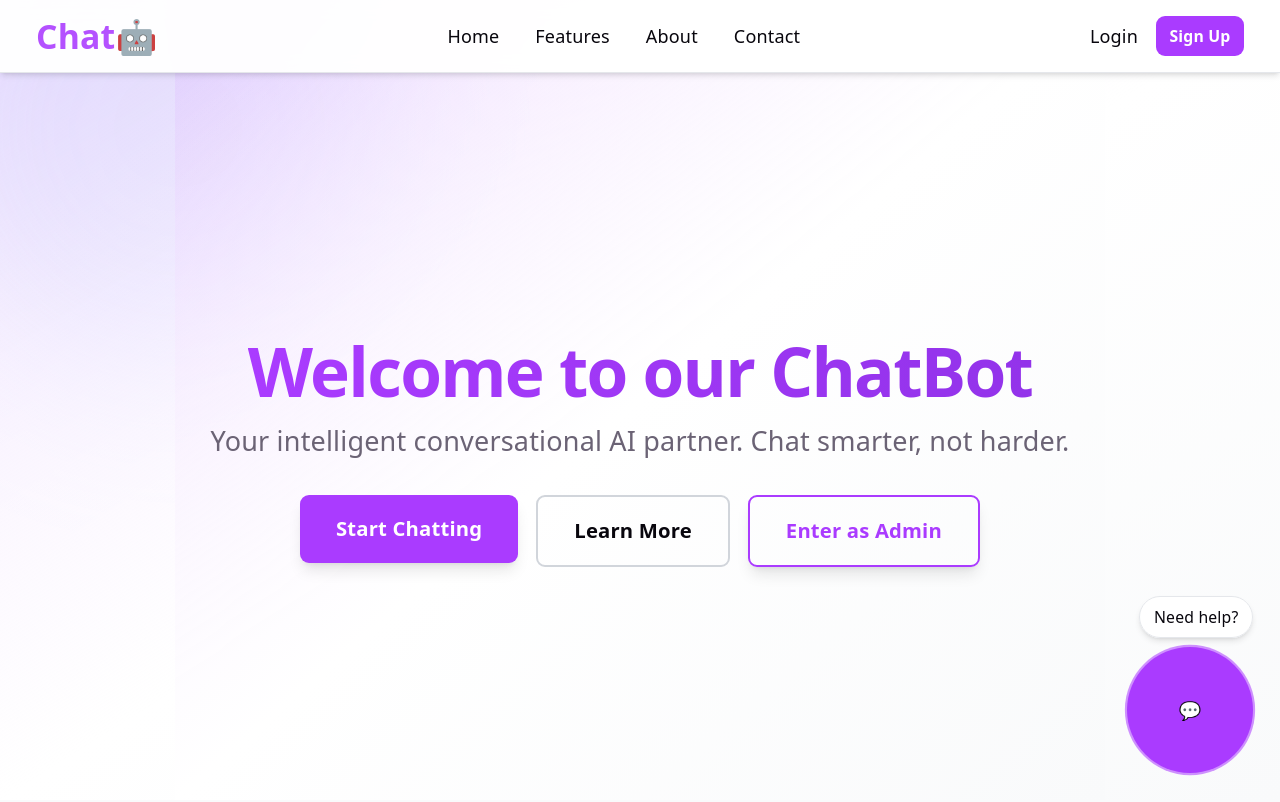
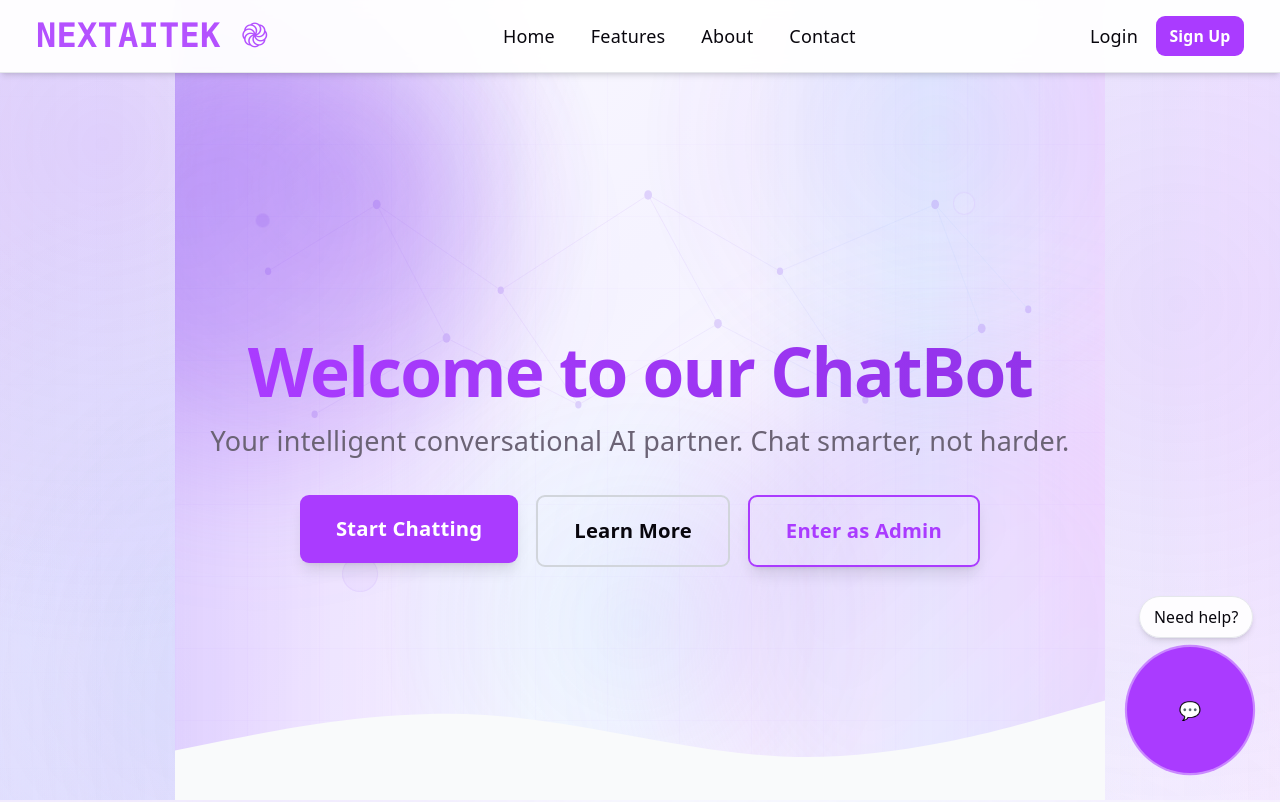
Before and after one commit to ainov9/internship, a React (Vite) app in the folder front/: page / in a window 1280 px wide. Shown: the top 802 px of the page. Built offline with nearby package versions, Linux system fonts and the light colour scheme.

Commit message:
addind a smooth background

```diff
--- a/front/src/App.css
+++ b/front/src/App.css
@@ -1,13 +1,13 @@
 body {
   margin: 0;
-  background: linear-gradient(135deg, #f8f7ff 0%, #eef4ff 45%, #fef7ff 100%);
+  background: linear-gradient(150deg, #f9f9ff 0%, #eef4ff 42%, #fff9fd 100%);
   transition: background 0.6s ease;
 }
 
 .app-shell {
   position: relative;
   overflow-x: hidden;
-  background: linear-gradient(135deg, rgba(255, 255, 255, 0.92), rgba(245, 247, 255, 0.9));
+  background: linear-gradient(135deg, rgba(255, 255, 255, 0.95), rgba(247, 249, 255, 0.98));
 }
 
 .app-shell::before,
@@ -46,6 +46,46 @@ body {
   z-index: 1000;
 }
 
+.home-page-background {
+  position: relative;
+  isolation: isolate;
+  overflow: hidden;
+  min-height: 100vh;
+  background:
+    radial-gradient(circle at 8% 18%, rgba(124, 58, 237, 0.14), transparent 28rem),
+    radial-gradient(circle at 92% 38%, rgba(168, 85, 247, 0.12), transparent 32rem),
+    radial-gradient(circle at 18% 80%, rgba(56, 189, 248, 0.08), transparent 26rem),
+    linear-gradient(135deg, #fbfaff 0%, #f4f6ff 42%, #ffffff 100%);
+  background-attachment: fixed;
+}
+
+.home-page-background::before,
+.home-page-background::after {
+  content: "";
+  position: absolute;
+  inset: 0;
+  pointer-events: none;
+  z-index: -1;
+}
+
+.home-page-background::before {
+  background:
+    radial-gradient(circle at 30% 20%, rgba(124, 58, 237, 0.12), transparent 24rem),
+    radial-gradient(circle at 80% 30%, rgba(168, 85, 247, 0.08), transparent 26rem),
+    linear-gradient(90deg, rgba(124, 58, 237, 0.12) 0%, rgba(168, 85, 247, 0.06) 28%, transparent 60%),
+    linear-gradient(270deg, rgba(168, 85, 247, 0.12) 0%, rgba(56, 189, 248, 0.05) 30%, transparent 70%);
+  animation: heroSideGlow 24s ease-in-out infinite alternate;
+  opacity: 0.85;
+}
+
+.home-page-background::after {
+  background:
+    linear-gradient(rgba(124, 58, 237, 0.02) 1px, transparent 1px),
+    linear-gradient(90deg, rgba(124, 58, 237, 0.02) 1px, transparent 1px);
+  background-size: 96px 96px;
+  opacity: 0.22;
+}
+
 @keyframes floatBackground {
   from {
     transform: translate(0, 0) scale(1);
@@ -54,3 +94,108 @@ body {
     transform: translate(30px, -30px) scale(1.08);
   }
 }
+
+.hero-background {
+  isolation: isolate;
+}
+
+.hero-gradient-drift {
+  background:
+    radial-gradient(circle at 18% 24%, rgba(124, 58, 237, 0.16), transparent 28%),
+    radial-gradient(circle at 82% 18%, rgba(168, 85, 247, 0.12), transparent 30%),
+    radial-gradient(circle at 50% 78%, rgba(56, 189, 248, 0.1), transparent 34%);
+  animation: heroGradientDrift 16s ease-in-out infinite alternate;
+}
+
+.hero-side-gradient-left {
+  background: linear-gradient(
+    90deg,
+    rgba(124, 58, 237, 0.22) 0%,
+    rgba(168, 85, 247, 0.12) 34%,
+    transparent 78%
+  );
+  animation: heroSideGlow 14s ease-in-out infinite alternate;
+}
+
+.hero-side-gradient-right {
+  background: linear-gradient(
+    270deg,
+    rgba(168, 85, 247, 0.2) 0%,
+    rgba(56, 189, 248, 0.1) 38%,
+    transparent 78%
+  );
+  animation: heroSideGlow 16s ease-in-out infinite alternate-reverse;
+}
+
+.hero-blob-a {
+  animation: heroBlobFloat 13s ease-in-out infinite alternate;
+}
+
+.hero-blob-b {
+  animation: heroBlobFloat 16s ease-in-out infinite alternate-reverse;
+}
+
+.hero-float-circle {
+  animation: heroCircleFloat 9s ease-in-out infinite;
+}
+
+.hero-float-delay {
+  animation-delay: -3s;
+}
+
+.hero-float-slow {
+  animation-duration: 12s;
+  animation-delay: -6s;
+}
+
+@keyframes heroGradientDrift {
+  from {
+    transform: translate3d(-1.5%, -1%, 0) scale(1);
+  }
+  to {
+    transform: translate3d(1.5%, 1%, 0) scale(1.03);
+  }
+}
+
+@keyframes heroSideGlow {
+  from {
+    filter: saturate(1);
+    transform: translate3d(0, 0, 0);
+  }
+  to {
+    filter: saturate(1.25);
+    transform: translate3d(0, -10px, 0);
+  }
+}
+
+@keyframes heroBlobFloat {
+  from {
+    transform: translate3d(0, 0, 0) scale(1);
+  }
+  to {
+    transform: translate3d(24px, -20px, 0) scale(1.08);
+  }
+}
+
+@keyframes heroCircleFloat {
+  0%,
+  100% {
+    transform: translate3d(0, 0, 0);
+    opacity: 0.45;
+  }
+  50% {
+    transform: translate3d(10px, -16px, 0);
+    opacity: 0.8;
+  }
+}
+
+@media (prefers-reduced-motion: reduce) {
+  .hero-gradient-drift,
+  .hero-side-gradient-left,
+  .hero-side-gradient-right,
+  .hero-blob-a,
+  .hero-blob-b,
+  .hero-float-circle {
+    animation: none;
+  }
+}
--- a/front/src/App.jsx
+++ b/front/src/App.jsx
@@ -85,7 +85,7 @@ function App() {
   }
 
   return (
-    <div className="app-shell min-h-screen bg-white">
+    <div className="app-shell min-h-screen bg-transparent">
       {/* Navigation */}
       <Navbar
         onNavClick={handleNavClick}
@@ -108,11 +108,11 @@ function App() {
       )}
 
       {currentPage === 'home' && (
-        <>
+        <div className="home-page-background">
       {/* Hero Section */}
       <section
         id="home"
-        className="flex min-h-screen scroll-mt-20 items-center justify-center bg-gradient-to-br from-primary-light via-white to-gray-50"
+        className="flex min-h-screen scroll-mt-20 items-center justify-center bg-transparent"
       >
         <Hero
           title="Welcome to our  ChatBot"
@@ -125,7 +125,7 @@ function App() {
       </section>
 
       {/* Features Section */}
-      <section id="features" className="scroll-mt-20 py-20 bg-gray-50">
+      <section id="features" className="scroll-mt-20 py-20 bg-white/55 backdrop-blur-[1px]">
         <div className="max-w-6xl mx-auto px-4 sm:px-6 lg:px-8">
           <div className="text-center mb-16">
             <motion.h2
@@ -186,7 +186,7 @@ function App() {
       </section>
 
       {/* About Section */}
-      <section id="about" className="scroll-mt-20 py-20 bg-white">
+      <section id="about" className="scroll-mt-20 py-20 bg-white/35 backdrop-blur-[1px]">
         <motion.div
           className="max-w-6xl mx-auto px-4 sm:px-6 lg:px-8"
           initial={{ opacity: 0 }}
@@ -297,7 +297,7 @@ function App() {
       </section>
 
       {/* Contact Section */}
-      <section id="contact" className="scroll-mt-20 py-20 bg-white">
+      <section id="contact" className="scroll-mt-20 py-20 bg-white/45 backdrop-blur-[1px]">
         <motion.div
           className="max-w-4xl mx-auto px-4 sm:px-6 lg:px-8"
           initial={{ opacity: 0, y: 30 }}
@@ -386,7 +386,7 @@ function App() {
           </motion.form>
         </motion.div>
       </section>
-        </>
+        </div>
       )}
 
       {/* Floating Chat Bubble */}
--- a/front/src/components/Hero.jsx
+++ b/front/src/components/Hero.jsx
@@ -61,23 +61,71 @@ export default function Hero({ title, subtitle, ctaText, onCtaClick, onAdminClic
   };
   return (
     <section
-      className="relative min-h-screen flex items-center justify-center overflow-hidden pt-16"
+      className="hero-background relative min-h-screen flex items-center justify-center overflow-hidden pt-16"
       role="region"
       aria-label="Hero section"
     >
-      {/* Background Image/Gradient */}
+      {/* Decorative background */}
       <div
-        className="absolute inset-0 -z-10 bg-gradient-to-br from-primary-light via-white to-gray-50"
+        className="absolute inset-0 z-0 bg-[radial-gradient(circle_at_top_left,rgba(124,58,237,0.16),transparent_34%),linear-gradient(135deg,#fbfaff_0%,#f5f3ff_42%,#ffffff_100%)]"
         style={
           backgroundImage
             ? { backgroundImage: `url(${backgroundImage})`, backgroundSize: 'cover', backgroundPosition: 'center' }
             : {}
         }
       />
+      <div className="hero-gradient-drift pointer-events-none absolute inset-0 z-0 opacity-80" />
+      <div className="hero-side-gradient-left pointer-events-none absolute inset-y-0 left-0 z-0 w-1/2 opacity-80" />
+      <div className="hero-side-gradient-right pointer-events-none absolute inset-y-0 right-0 z-0 w-1/2 opacity-80" />
+
+      <div className="pointer-events-none absolute -left-32 top-10 z-0 h-72 w-72 rounded-full bg-gradient-to-br from-[#7C3AED]/35 to-[#A855F7]/20 blur-3xl md:h-96 md:w-96 hero-blob-a" />
+      <div className="pointer-events-none absolute -bottom-28 -right-24 z-0 h-80 w-80 rounded-full bg-gradient-to-br from-[#A855F7]/25 via-fuchsia-300/20 to-sky-300/20 blur-3xl md:h-[30rem] md:w-[30rem] hero-blob-b" />
+
+      <div className="pointer-events-none absolute left-[8%] top-[28%] z-0 h-3 w-3 rounded-full bg-[#7C3AED]/20 hero-float-circle" />
+      <div className="pointer-events-none absolute right-[14%] top-[24%] z-0 h-5 w-5 rounded-full border border-[#A855F7]/20 bg-white/20 hero-float-circle hero-float-delay" />
+      <div className="pointer-events-none absolute bottom-[26%] left-[18%] z-0 h-8 w-8 rounded-full border border-[#7C3AED]/15 bg-[#A855F7]/10 hero-float-circle hero-float-slow" />
+
+      <svg
+        className="pointer-events-none absolute inset-x-0 top-20 z-0 h-[62%] w-full opacity-[0.18]"
+        viewBox="0 0 1200 520"
+        fill="none"
+        aria-hidden="true"
+        preserveAspectRatio="none"
+      >
+        <g stroke="url(#network-line)" strokeWidth="1">
+          <path d="M120 190L260 120L420 210L610 110L780 190L980 120L1100 230" />
+          <path d="M180 340L350 260L520 330L700 245L890 325L1040 250" />
+          <path d="M260 120L350 260M420 210L520 330M610 110L700 245M780 190L890 325M980 120L1040 250" />
+        </g>
+        <g fill="#7C3AED">
+          <circle cx="120" cy="190" r="4" />
+          <circle cx="260" cy="120" r="5" />
+          <circle cx="420" cy="210" r="4" />
+          <circle cx="610" cy="110" r="5" />
+          <circle cx="780" cy="190" r="4" />
+          <circle cx="980" cy="120" r="5" />
+          <circle cx="1100" cy="230" r="4" />
+          <circle cx="180" cy="340" r="4" />
+          <circle cx="350" cy="260" r="5" />
+          <circle cx="520" cy="330" r="4" />
+          <circle cx="700" cy="245" r="5" />
+          <circle cx="890" cy="325" r="4" />
+          <circle cx="1040" cy="250" r="5" />
+        </g>
+        <defs>
+          <linearGradient id="network-line" x1="120" y1="110" x2="1100" y2="340" gradientUnits="userSpaceOnUse">
+            <stop stopColor="#7C3AED" stopOpacity="0.35" />
+            <stop offset="0.5" stopColor="#A855F7" stopOpacity="0.55" />
+            <stop offset="1" stopColor="#38BDF8" stopOpacity="0.25" />
+          </linearGradient>
+        </defs>
+      </svg>
+
+      <div className="pointer-events-none absolute inset-0 z-0 bg-[linear-gradient(rgba(124,58,237,0.045)_1px,transparent_1px),linear-gradient(90deg,rgba(124,58,237,0.045)_1px,transparent_1px)] bg-[size:72px_72px] opacity-40" />
 
       {/* Content */}
       <motion.div
-        className="max-w-4xl mx-auto px-4 sm:px-6 lg:px-8 text-center"
+        className="relative z-10 max-w-4xl mx-auto px-4 sm:px-6 lg:px-8 text-center"
         variants={containerVariants}
         initial="hidden"
         whileInView="visible"
@@ -140,6 +188,19 @@ export default function Hero({ title, subtitle, ctaText, onCtaClick, onAdminClic
           </motion.div>
         </motion.div>
       </motion.div>
+
+      <svg
+        className="pointer-events-none absolute bottom-[-1px] left-0 z-10 h-20 w-full text-gray-50 md:h-28"
+        viewBox="0 0 1440 120"
+        fill="none"
+        aria-hidden="true"
+        preserveAspectRatio="none"
+      >
+        <path
+          d="M0 72L80 62C160 52 320 32 480 38C640 44 800 76 960 78C1120 80 1280 52 1360 38L1440 24V120H0V72Z"
+          fill="currentColor"
+        />
+      </svg>
     </section>
   );
 }
--- a/front/src/components/Navbar.jsx
+++ b/front/src/components/Navbar.jsx
@@ -24,7 +24,9 @@ export default function Navbar({ onNavClick, onLoginClick, onSignupClick }) {
           {/* Logo */}
           <div className="flex-shrink-0">
             <span className="text-3xl font-bold text-primary animate-pulse">
-              Chat🤖
+           <pre>
+            NEXTAITEK ֎
+           </pre>
             </span>
           </div>
 
```
